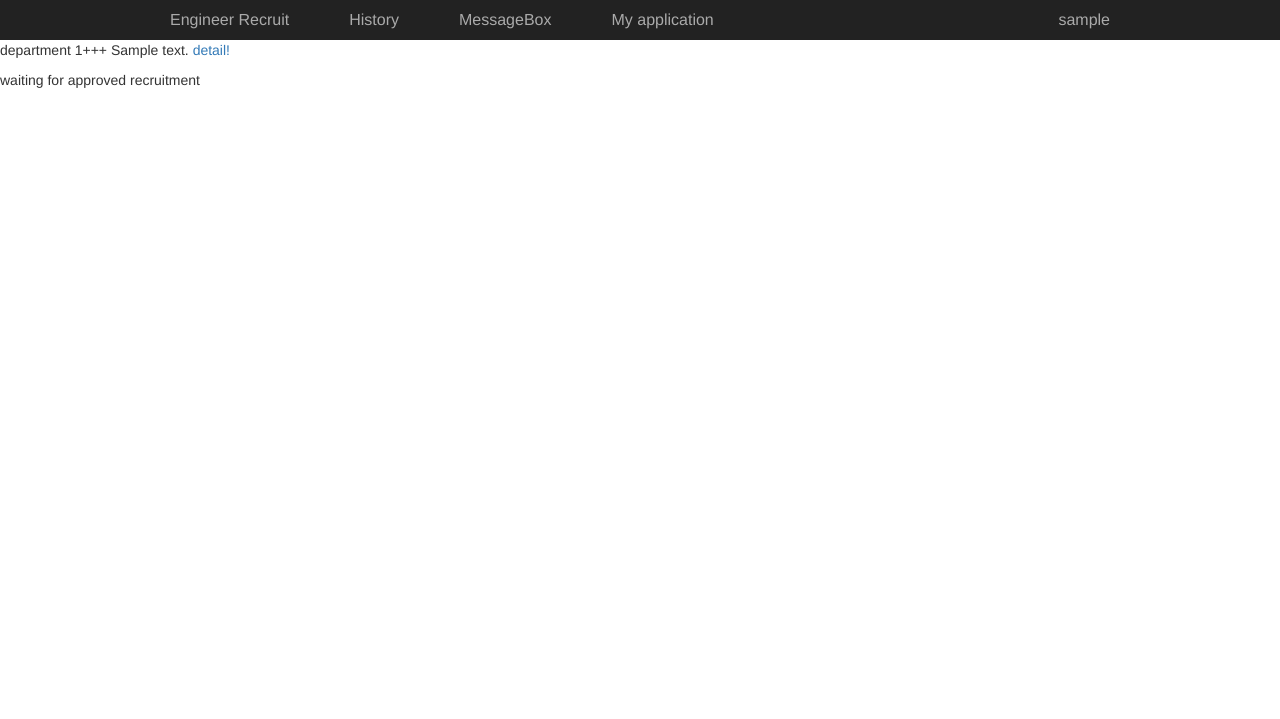
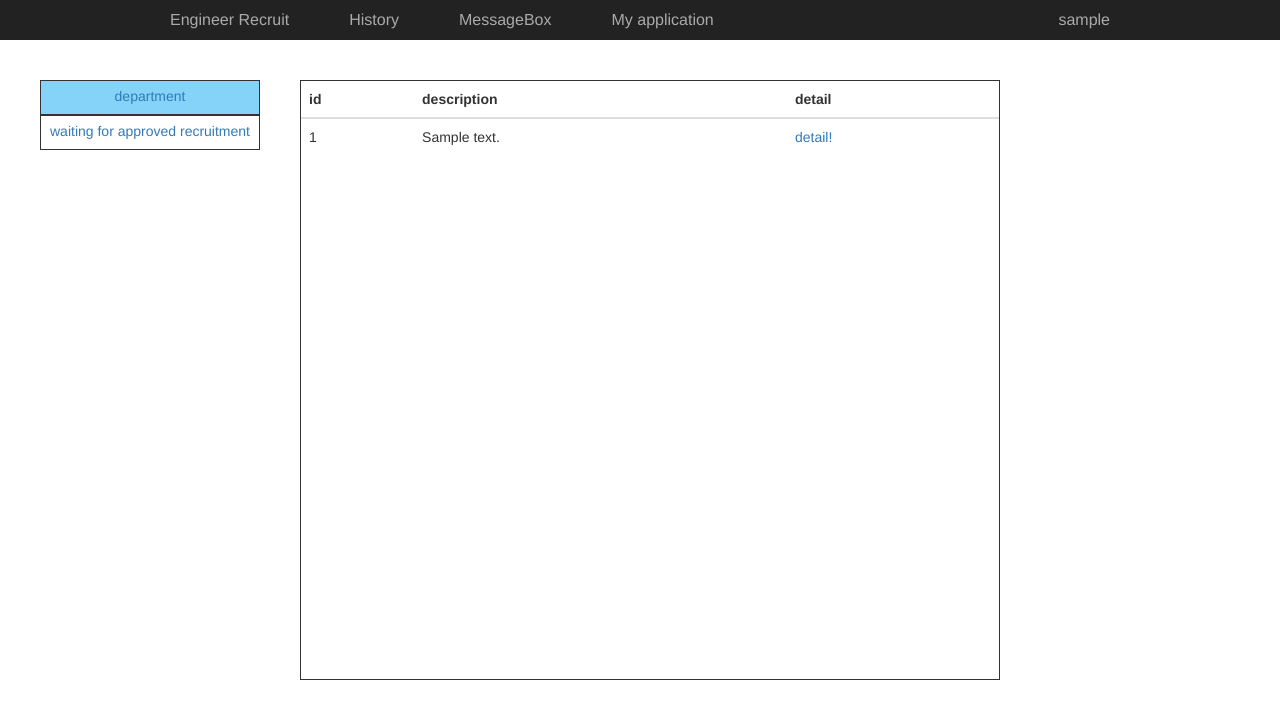
Before and after one commit to weiyupeng/engineer_recuiting, a Django app: page /company/ in a window 1280 px wide. Shown: the top 719 px of the page. Run offline with Django 3.2, Linux system fonts and the light colour scheme; a user stored in the database is signed in; tables that the repository leaves empty hold one stand-in row (values such as "Sample post"); some libraries are stand-ins or nearby versions.

Commit message:
add company_homepage js and css

```diff
--- a/engineer_recuiting/company/templates/company_homepage.html
+++ b/engineer_recuiting/company/templates/company_homepage.html
@@ -1,25 +1,74 @@
 {% extends 'company_base.html' %}
+{% block head %}
+
+<link href="../static/css/companyHomepage.css" rel="stylesheet">
+<script src="../static/js/companyHomepage.js"></script>
+{% endblock %}
 {% block main %}
+<div id="tab">
+    <ul>
+    <li class="active">
+        <a href="#">department</a>
+    </li>
+    <li>
+        <a href="#">waiting for approved recruitment</a>
+    </li>
+
+    </ul>
+    <div class="content">
+        <table class="table">
+            <thead>
+            <tr>
+                <th>id</th>
+                <th>description</th>
+                <th>detail</th>
+
+            </tr>
+            </thead>
+            <tbody>
+        {% for each in department %}
 
 
-<div id="content">
+            <tr>
+                <td>{{ each.id }}</td>
+                <td>{{ each.description }}</td>
+                <td><a href={% url 'department_bussiness_card' pk=each.id %}>detail!</a></td>
 
-    <p>
-        department
-        {% for each in department %}
-        {{ each.id }}+++ {{ each.description }}
-        <a href={% url 'department_bussiness_card' pk=each.id %}>detail!</a>
+            </tr>
 
         {% endfor %}
-    </p>
-    <p>
-        <p>waiting for approved recruitment</p>
-        {% for each in waiting_recruitment_info %}
-        <p>{{ each.id }}+++ {{ each.salary}}++{{ each.description }}</p>
-        <a href={% url 'recuirtment_detail' each.id %}>detail!</a>
+            </tbody>
+        </table>
+    </div>
+    <div>
+
+
+           <table class="table">
+            <thead>
+            <tr>
+                <th>id</th>
+                <th>salary</th>
+                <th>description</th>
+                <th>Detail</th>
+            </tr>
+            </thead>
+            <tbody>
+       {% for each in waiting_recruitment_info %}
+
+
+            <tr>
+                <td>{{ each.id }}</td>
+                <td> {{ each.salary }}</td>
+                <td>{{ each.description }}</td>
+                <td><a href={% url 'recuirtment_detail' each.id %}>detail!</a></td>
+            </tr>
+
         {% endfor %}
-    </p>
+            </tbody>
+        </table>
+    </div>
 
 </div>
 
+
 {% endblock main %}
--- /dev/null
+++ b/engineer_recuiting/static/css/companyHomepage.css
@@ -0,0 +1,7 @@
+#tab{width:495px;margin-top:40px;margin-left:40px;}
+#tab ul {list-style: none;margin: 0; padding: 0;overflow:hidden; float: left;}
+#tab ul li{width: 220px; height: 35px ;border: 1px solid;text-align:center;padding-top:5px;}
+#tab .active {background: #85d3f9;}
+#tab ul li a{text-decoration:none;}
+#tab div {width: 700px; height: 600px;position:absolute;left:300px; display: none;border: 1px solid;}
+#tab div.content{display:block;}
--- /dev/null
+++ b/engineer_recuiting/static/js/companyHomepage.js
@@ -0,0 +1,18 @@
+ $(function (){
+var oDiv=document.getElementById("tab");
+var aBtn=oDiv.getElementsByTagName("li");
+var aDiv=oDiv.getElementsByTagName("div");
+
+for (var i = 0; i < aBtn.length; i++) {
+aBtn[i].index=i;
+aBtn[i].onmouseover=function (){
+for (var i = 0; i < aBtn.length; i++) {
+aBtn[i].className="";
+aDiv[i].style.display="none";
+};
+this.className="active";
+aDiv[this.index].style.display="block";
+
+};
+};
+});
```
Also changed, not shown: engineer_recuiting/engineer/templates/engineer_homepage.html (+0 -41 lines).
